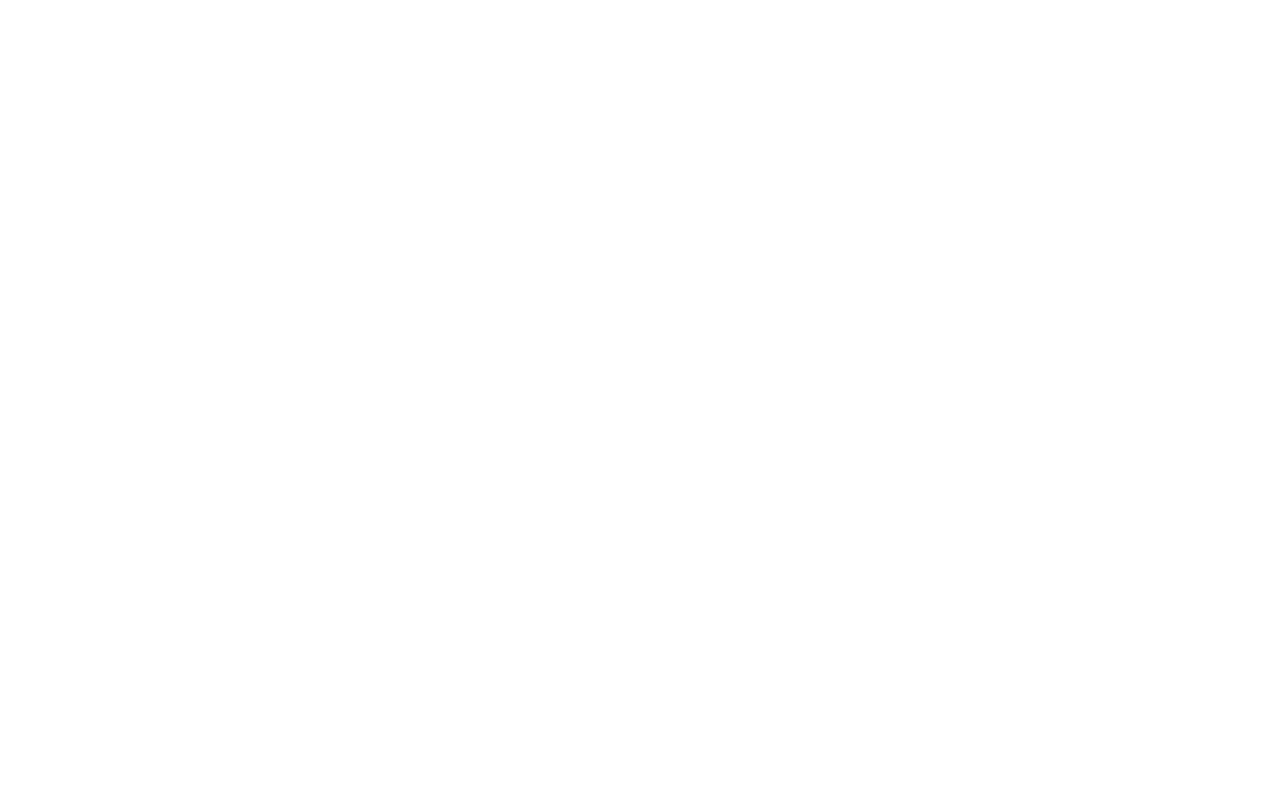
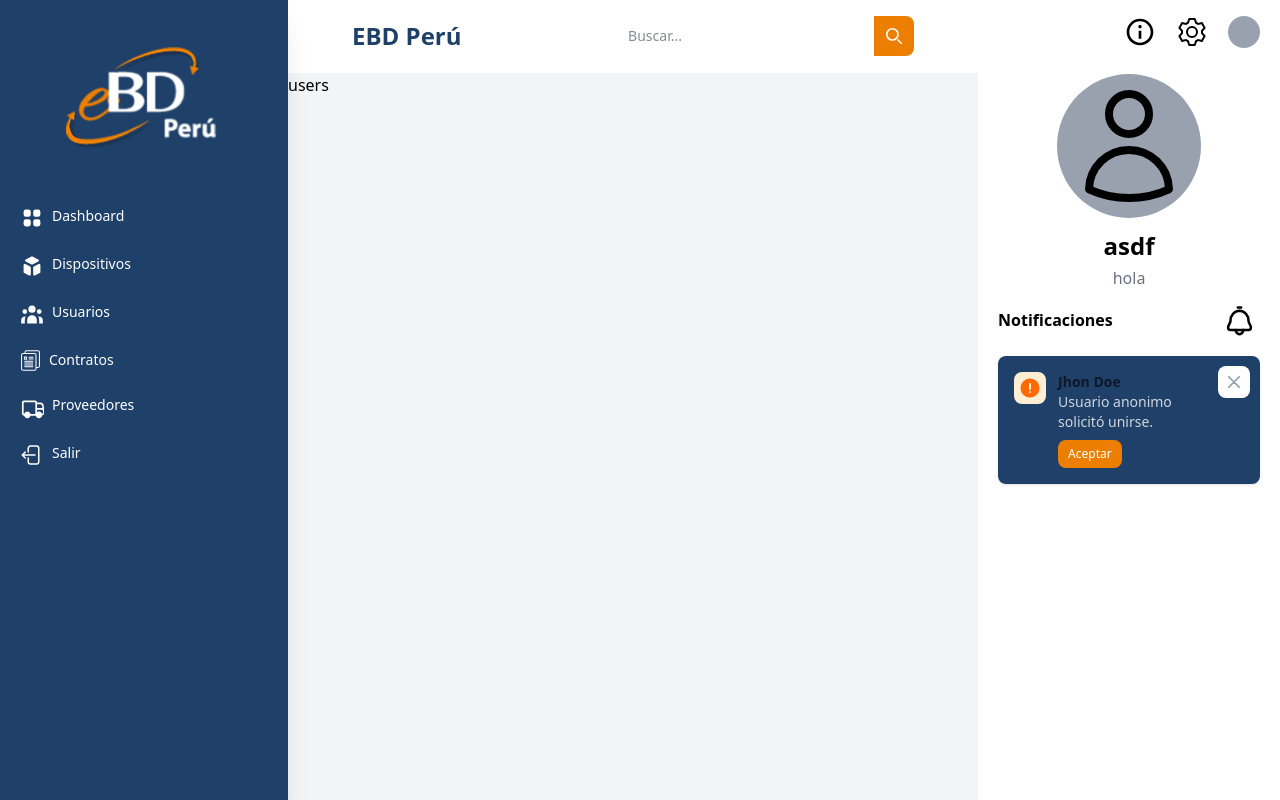
Before and after one commit to asdfgian/ebd-vite-project, a Vue app: page /user in a window 1280 px wide. Before the commit this address had no page. Built offline with nearby package versions, Linux system fonts and the light colour scheme.

Commit message:
Incorporation of new routes for navigation

```diff
--- /dev/null
+++ b/src/components/home/ContractView.vue
@@ -0,0 +1,4 @@
+<script setup></script>
+<template>
+    contratos
+</template>
--- /dev/null
+++ b/src/components/home/Dashboard.vue
@@ -0,0 +1,4 @@
+<script setup></script>
+<template>
+    Dashboard
+</template>
--- /dev/null
+++ b/src/components/home/DeviceView.vue
@@ -0,0 +1,4 @@
+<script setup></script>
+<template>
+    device
+</template>
--- /dev/null
+++ b/src/components/home/ProviderView.vue
@@ -0,0 +1,4 @@
+<script setup></script>
+<template>
+    providers
+</template>
--- /dev/null
+++ b/src/components/home/UserView.vue
@@ -0,0 +1,4 @@
+<script setup></script>
+<template>
+    users
+</template>
--- a/src/components/layout/AuthenticatedLayout.vue
+++ b/src/components/layout/AuthenticatedLayout.vue
@@ -11,7 +11,7 @@
         <div class="xl:ml-72 flex flex-col w-full">
             <Header></Header>
             <div class="h-full bg-gray-100">
-                test
+                <RouterView/>
             </div>
         </div>
         <AsideProfile></AsideProfile>
--- a/src/components/shared/Sidebar.vue
+++ b/src/components/shared/Sidebar.vue
@@ -8,7 +8,7 @@
                     <img src="/ebd-logo.png" alt="" class="w-40 mx-auto">
                 </div>
                 <div id="menu" class="flex flex-col space-y-2">
-                    <a routerLink="dashboard"
+                    <router-link to="/dashboard"
                         class="text-sm font-medium text-white py-2 px-2 hover:bg-orange-ebd hover:text-white hover:text-base rounded-md transition duration-150 ease-in-out">
                         <svg class="w-6 h-6 fill-current inline-block" fill="currentColor" viewBox="0 0 20 20"
                             xmlns="http://www.w3.org/2000/svg">
@@ -17,8 +17,8 @@
                             </path>
                         </svg>
                         <span class="ml-2">Dashboard</span>
-                    </a>
-                    <a routerLink="products"
+                    </router-link>
+                    <router-link to="/device"
                         class="text-sm font-medium text-white py-2 px-2 hover:bg-orange-ebd hover:text-white hover:scale-105 rounded-md transition duration-150 ease-in-out">
                         <svg class="w-6 h-6 fill-current inline-block" fill="currentColor" viewBox="0 0 20 20"
                             xmlns="http://www.w3.org/2000/svg">
@@ -26,21 +26,9 @@
                                 d="M11 17a1 1 0 001.447.894l4-2A1 1 0 0017 15V9.236a1 1 0 00-1.447-.894l-4 2a1 1 0 00-.553.894V17zM15.211 6.276a1 1 0 000-1.788l-4.764-2.382a1 1 0 00-.894 0L4.789 4.488a1 1 0 000 1.788l4.764 2.382a1 1 0 00.894 0l4.764-2.382zM4.447 8.342A1 1 0 003 9.236V15a1 1 0 00.553.894l4 2A1 1 0 009 17v-5.764a1 1 0 00-.553-.894l-4-2z">
                             </path>
                         </svg>
-                        <span class="ml-2">Productos</span>
-                    </a>
-                    <a routerLink="device"
-                        class="text-sm font-medium text-white py-2 px-2 hover:bg-orange-ebd hover:text-white hover:scale-105 rounded-md transition duration-150 ease-in-out">
-                        <svg class="w-6 h-6 fill-current inline-block" fill="currentColor" viewBox="0 0 20 20"
-                            xmlns="http://www.w3.org/2000/svg">
-                            <path d="M9 2a1 1 0 000 2h2a1 1 0 100-2H9z"></path>
-                            <path fill-rule="evenodd"
-                                d="M4 5a2 2 0 012-2 3 3 0 003 3h2a3 3 0 003-3 2 2 0 012 2v11a2 2 0 01-2 2H6a2 2 0 01-2-2V5zm3 4a1 1 0 000 2h.01a1 1 0 100-2H7zm3 0a1 1 0 000 2h3a1 1 0 100-2h-3zm-3 4a1 1 0 100 2h.01a1 1 0 100-2H7zm3 0a1 1 0 100 2h3a1 1 0 100-2h-3z"
-                                clip-rule="evenodd"></path>
-                        </svg>
                         <span class="ml-2">Dispositivos</span>
-                    </a>
-
-                    <a routerLink="employees"
+                    </router-link>
+                    <router-link to="/user"
                         class="text-sm font-medium text-white py-2 px-2 hover:bg-orange-ebd hover:text-white hover:scale-105 rounded-md transition duration-150 ease-in-out">
                         <svg class="w-6 h-6 fill-current inline-block" fill="currentColor" viewBox="0 0 20 20"
                             xmlns="http://www.w3.org/2000/svg">
@@ -48,20 +36,20 @@
                                 d="M13 6a3 3 0 11-6 0 3 3 0 016 0zM18 8a2 2 0 11-4 0 2 2 0 014 0zM14 15a4 4 0 00-8 0v3h8v-3zM6 8a2 2 0 11-4 0 2 2 0 014 0zM16 18v-3a5.972 5.972 0 00-.75-2.906A3.005 3.005 0 0119 15v3h-3zM4.75 12.094A5.973 5.973 0 004 15v3H1v-3a3 3 0 013.75-2.906z">
                             </path>
                         </svg>
-                        <span class="ml-2">Empleados</span>
-                    </a>
-                    <a routerLink="contracts"
+                        <span class="ml-2">Usuarios</span>
+                    </router-link>
+                    <router-link to="/contract"
                         class="text-sm font-medium text-white py-2 px-2 hover:bg-orange-ebd hover:text-white hover:scale-105 rounded-md transition duration-150 ease-in-out flex">
-                        <svg fill="currentColor" width="21px" height="21px" viewBox="0 0 846.66 846.66"
-                            version="1.1" xml:space="preserve" xmlns="http://www.w3.org/2000/svg"
+                        <svg fill="currentColor" width="21px" height="21px" viewBox="0 0 846.66 846.66" version="1.1"
+                            xml:space="preserve" xmlns="http://www.w3.org/2000/svg"
                             xmlns:xlink="http://www.w3.org/1999/xlink">
                             <path class="fil0"
-                                    d="M123.75 122.22l57.84 0 0 -32.26c0,-44.59 36.4,-80.99 80.99,-80.99l460.33 0c44.59,0 80.99,36.4 80.99,80.99l0 553.49c0,44.59 -36.41,80.98 -80.99,80.98l-57.84 0 0 32.27c0,44.59 -36.4,80.99 -80.99,80.99l-460.33 0c-44.59,0 -80.99,-36.4 -80.99,-80.99l0 -553.49c0,-44.59 36.4,-80.99 80.99,-80.99zm99.26 0l361.07 0c44.59,0 80.99,36.4 80.99,80.99l0 479.8 57.84 0c21.71,0 39.56,-17.85 39.56,-39.56l0 -553.49c0,-21.72 -17.84,-39.57 -39.56,-39.57l-460.33 0c-21.72,0 -39.57,17.85 -39.57,39.57l0 32.26zm140.49 193.5c-27.24,0 -27.24,-41.42 0,-41.42l165.32 0c27.24,0 27.24,41.42 0,41.42l-165.32 0zm-174.9 383.59c-27.24,0 -27.24,-41.42 0,-41.42l330.63 0c27.24,0 27.24,41.42 0,41.42l-330.63 0zm0 -228.1c-27.24,0 -27.24,-41.42 0,-41.42l330.63 0c27.24,0 27.24,41.42 0,41.42l-330.63 0zm0 76.03c-27.24,0 -27.24,-41.42 0,-41.42l330.63 0c27.24,0 27.24,41.42 0,41.42l-330.63 0zm0 76.04c-27.24,0 -27.24,-41.42 0,-41.42l330.63 0c27.24,0 27.24,41.42 0,41.42l-330.63 0zm174.9 -241.8c-27.24,0 -27.24,-41.43 0,-41.43l165.32 0c27.24,0 27.24,41.43 0,41.43l-165.32 0zm-184.49 -120.88l85.86 0c11.43,0 20.71,9.27 20.71,20.71l0 93.16c0,11.43 -9.28,20.71 -20.71,20.71l-85.86 0c-11.44,0 -20.71,-9.28 -20.71,-20.71l0 -93.16c0,-11.44 9.27,-20.71 20.71,-20.71zm65.15 41.42l-44.44 0 0 51.73 44.44 0 0 -51.73zm339.92 -138.38l-460.33 0c-21.72,0 -39.56,17.85 -39.56,39.57l0 553.49c0,21.72 17.84,39.57 39.56,39.57l460.33 0c21.72,0 39.57,-17.85 39.57,-39.57l0 -553.49c0,-21.72 -17.85,-39.57 -39.57,-39.57z">
-                                </path>
+                                d="M123.75 122.22l57.84 0 0 -32.26c0,-44.59 36.4,-80.99 80.99,-80.99l460.33 0c44.59,0 80.99,36.4 80.99,80.99l0 553.49c0,44.59 -36.41,80.98 -80.99,80.98l-57.84 0 0 32.27c0,44.59 -36.4,80.99 -80.99,80.99l-460.33 0c-44.59,0 -80.99,-36.4 -80.99,-80.99l0 -553.49c0,-44.59 36.4,-80.99 80.99,-80.99zm99.26 0l361.07 0c44.59,0 80.99,36.4 80.99,80.99l0 479.8 57.84 0c21.71,0 39.56,-17.85 39.56,-39.56l0 -553.49c0,-21.72 -17.84,-39.57 -39.56,-39.57l-460.33 0c-21.72,0 -39.57,17.85 -39.57,39.57l0 32.26zm140.49 193.5c-27.24,0 -27.24,-41.42 0,-41.42l165.32 0c27.24,0 27.24,41.42 0,41.42l-165.32 0zm-174.9 383.59c-27.24,0 -27.24,-41.42 0,-41.42l330.63 0c27.24,0 27.24,41.42 0,41.42l-330.63 0zm0 -228.1c-27.24,0 -27.24,-41.42 0,-41.42l330.63 0c27.24,0 27.24,41.42 0,41.42l-330.63 0zm0 76.03c-27.24,0 -27.24,-41.42 0,-41.42l330.63 0c27.24,0 27.24,41.42 0,41.42l-330.63 0zm0 76.04c-27.24,0 -27.24,-41.42 0,-41.42l330.63 0c27.24,0 27.24,41.42 0,41.42l-330.63 0zm174.9 -241.8c-27.24,0 -27.24,-41.43 0,-41.43l165.32 0c27.24,0 27.24,41.43 0,41.43l-165.32 0zm-184.49 -120.88l85.86 0c11.43,0 20.71,9.27 20.71,20.71l0 93.16c0,11.43 -9.28,20.71 -20.71,20.71l-85.86 0c-11.44,0 -20.71,-9.28 -20.71,-20.71l0 -93.16c0,-11.44 9.27,-20.71 20.71,-20.71zm65.15 41.42l-44.44 0 0 51.73 44.44 0 0 -51.73zm339.92 -138.38l-460.33 0c-21.72,0 -39.56,17.85 -39.56,39.57l0 553.49c0,21.72 17.84,39.57 39.56,39.57l460.33 0c21.72,0 39.57,-17.85 39.57,-39.57l0 -553.49c0,-21.72 -17.85,-39.57 -39.57,-39.57z">
+                            </path>
                         </svg>
                         <span class="ml-2">Contratos</span>
-                    </a>
-                    <a routerLink="providers"
+                    </router-link>
+                    <router-link to="/provider"
                         class="text-sm font-medium text-white py-2 px-2 hover:bg-orange-ebd hover:text-white hover:scale-105 rounded-md transition duration-150 ease-in-out">
                         <svg class="w-6 h-6 fill-current inline-block" viewBox="0 0 21 20" fill="currentColor"
                             xmlns="http://www.w3.org/2000/svg">
@@ -82,7 +70,7 @@
                             </g>
                         </svg>
                         <span class="ml-2">Proveedores</span>
-                    </a>
+                    </router-link>
                     <a
                         class="text-sm flex font-medium text-white py-2 px-2 hover:bg-orange-ebd hover:text-white hover:scale-105 rounded-md transition duration-150 ease-in-out">
                         <svg xmlns="http://www.w3.org/2000/svg" fill="none" viewBox="0 0 24 24" stroke-width="1.5"
--- a/src/config/router.js
+++ b/src/config/router.js
@@ -2,10 +2,13 @@
 import SignUpForm from "../components/auth/SignUpForm.vue";
 import SignInForm from "../components/auth/SignInForm.vue";
 import AuthenticatedLayout from "../components/layout/AuthenticatedLayout.vue";
+import Dashboard from "../components/home/Dashboard.vue";
+import DeviceView from "../components/home/DeviceView.vue";
+import UserView from "../components/home/UserView.vue";
+import ContractView from "../components/home/ContractView.vue";
+import ProviderView from "../components/home/ProviderView.vue";
 
-const router = createRouter({
-  history: createWebHistory(),
-  routes: [
+const routes = [
   {
     path: "/sign-up",
     name: "signUp",
@@ -18,10 +21,35 @@
   },
   {
     path: "/",
-      name: "authenticated",
     component: AuthenticatedLayout,
+    children: [
+      {
+        path: "dashboard",
+        component: Dashboard,
+      },
+      {
+        path: "device",
+        component: DeviceView,
+      },
+      {
+        path: "user",
+        component: UserView,
+      },
+      {
+        path: "contract",
+        component: ContractView,
+      },
+      {
+        path: "provider",
+        component: ProviderView,
       },
     ],
+  },
+];
+
+const router = createRouter({
+  history: createWebHistory(),
+  routes: routes,
 });
 
 export default router;
```
Lines whose indentation alone changed are shown as unchanged.
